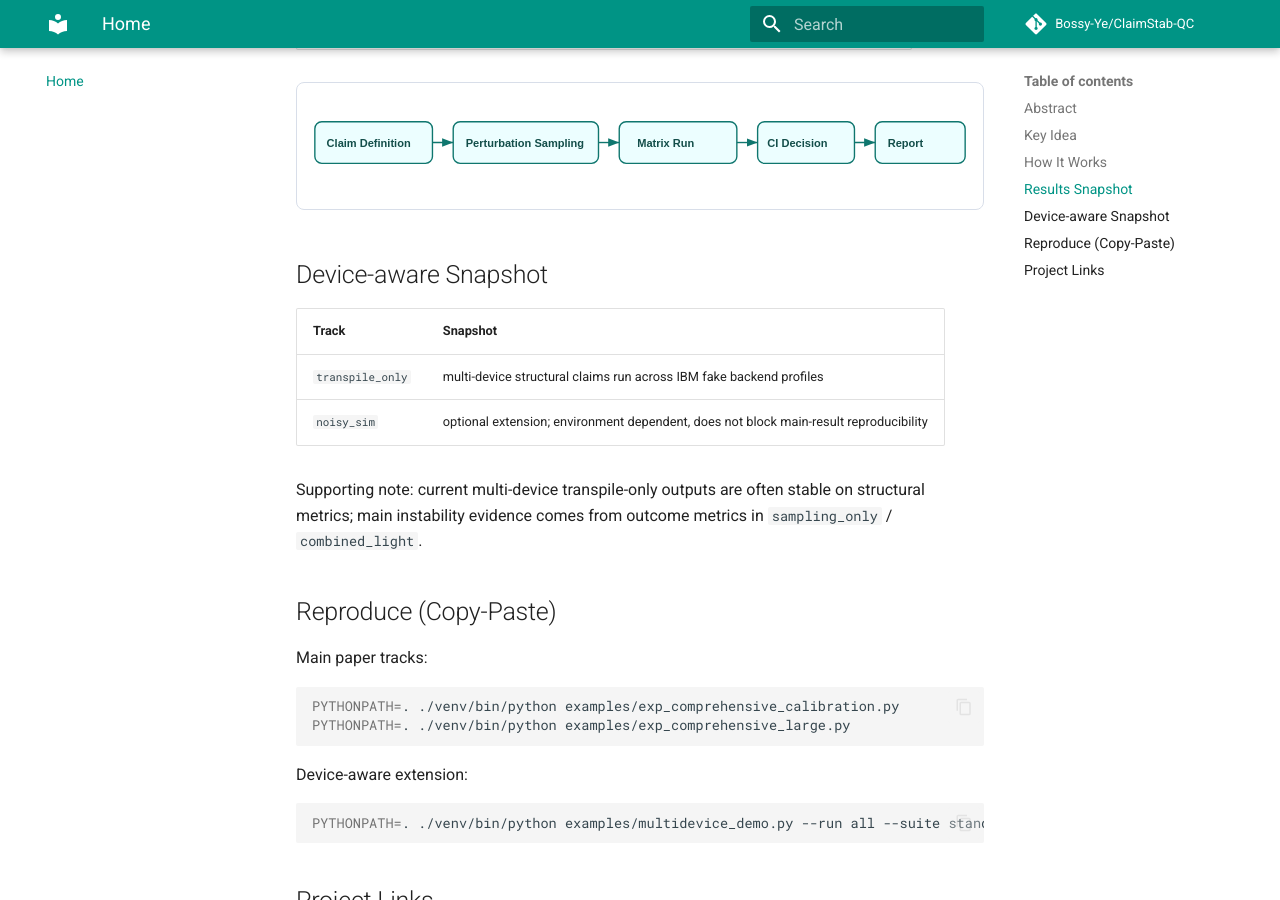
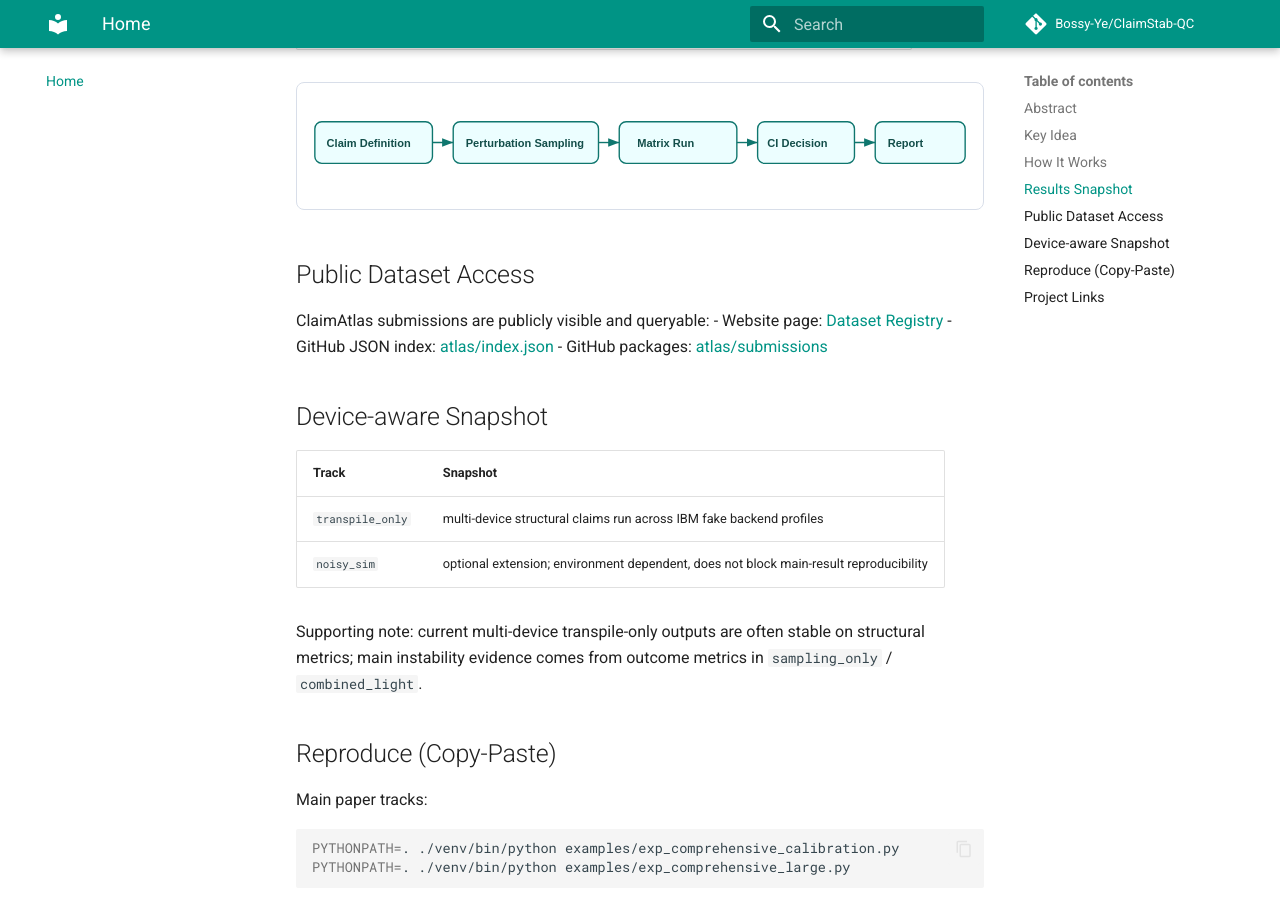
Before and after one commit to Bossy-Ye/ClaimStab-QC, an MkDocs documentation site: the page built from docs/index.md, in a window 1280 px wide and 900 px high, scrolled down 1388 px. Built offline with MkDocs 1.6.1 and Material for MkDocs 9.7.7, drawn with Linux system fonts in a browser that asks for light colours; comment, search, counter and statistics services are not loaded.

Commit message:
docs: surface ClaimAtlas dataset visibility and auto-refresh registry page

```diff
--- a/docs/index.md
+++ b/docs/index.md
@@ -36,6 +36,13 @@ where \(\hat{s}\) is the estimated stability rate under sampled perturbation con
 
 ![ClaimStab Pipeline](assets/pipeline.svg)
 
+## Public Dataset Access
+
+ClaimAtlas submissions are publicly visible and queryable:
+- Website page: [Dataset Registry](dataset_registry.md)
+- GitHub JSON index: [atlas/index.json](https://github.com/Bossy-Ye/ClaimStab-QC/blob/main/atlas/index.json)
+- GitHub packages: [atlas/submissions](https://github.com/Bossy-Ye/ClaimStab-QC/tree/main/atlas/submissions)
+
 ## Device-aware Snapshot
 
 | Track | Snapshot |
```
Also changed, not shown: README.md (+10 -0 lines), atlas/README.md (+5 -0 lines), docs/atlas.md (+5 -0 lines), docs/dataset_registry.md (+1 -1 lines), 1 other file.
